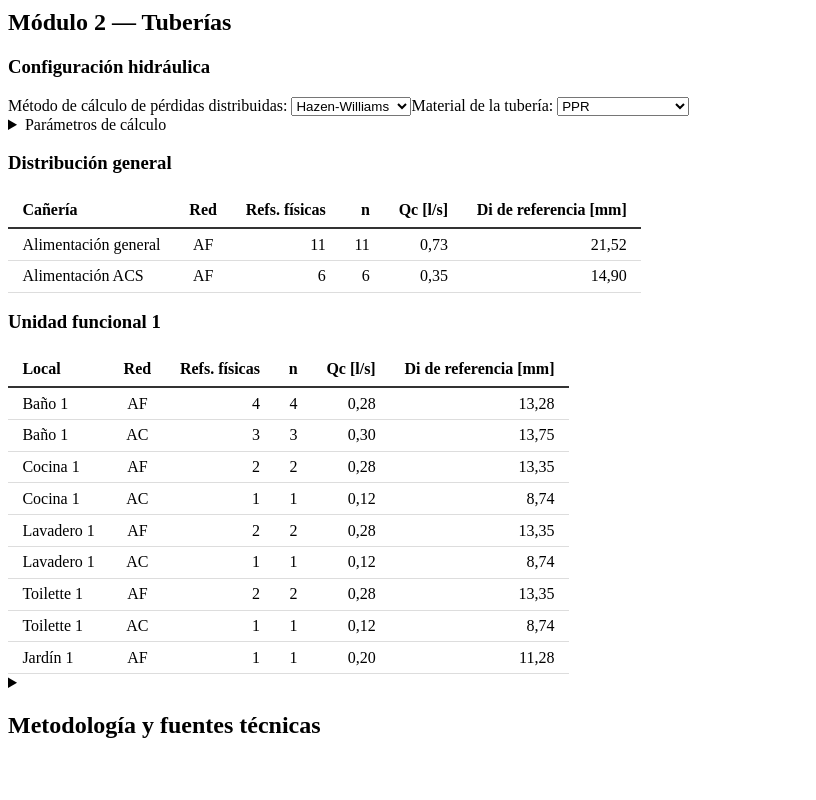
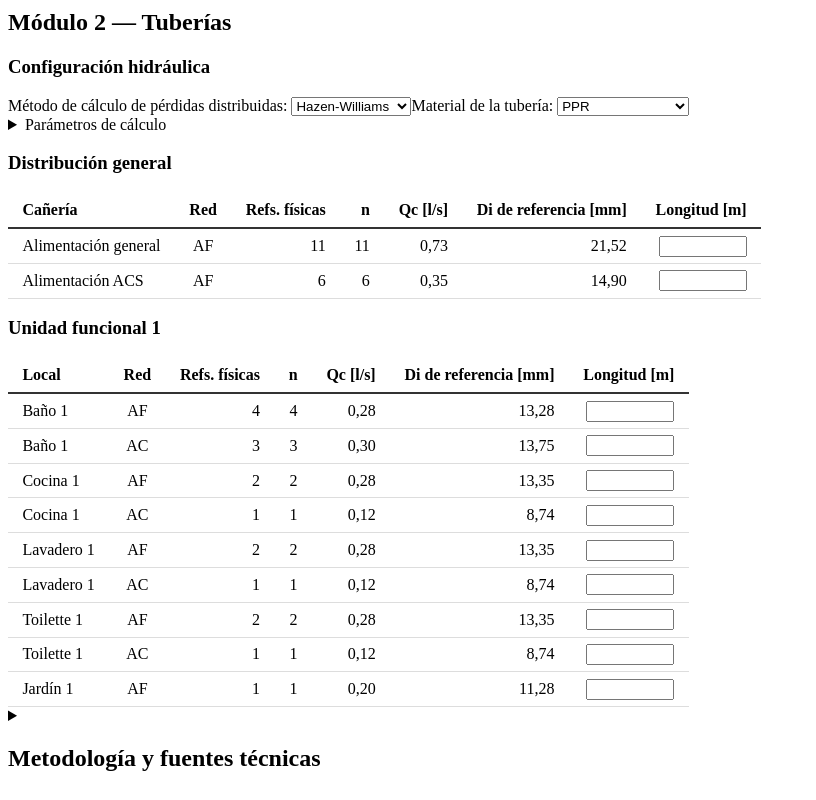
Before and after one commit to nicolasambrosoeras-ctrl/IUAS, a React (Vite) app: page / in a window 1280 px wide. Shown: the part 1819-2619 px from the top of the page, without its empty margins (0-816 px from the left). Before the commit the page ends 2586 px from the top, so only its background shows below. Built offline with nearby package versions, Linux system fonts and the light colour scheme; what pdfmake would draw is missing.

Commit message:
feat: editar longitud de tramos en modulo 2

```diff
--- a/src/interfaz/paginas/ResultadoHidraulicoDeTramo.tsx
+++ b/src/interfaz/paginas/ResultadoHidraulicoDeTramo.tsx
@@ -29,6 +29,7 @@ import {
   identificarFilasPrincipalesDeLocales,
 } from './identificarFilasDeModulo2'
 import { conMaterialTuberia, conMetodoPerdidaDistribuida } from './actualizarConfiguracionHidraulica'
+import { conLongitudDeTramo } from './actualizarRedHidraulica'
 
 // Duplicado intencional de la etiqueta homónima en MotorDemandaPantalla.tsx
 // (mismo criterio que aplicarParticipacionCritA8: segundo consumidor
@@ -103,10 +104,12 @@ function FilaResultado({
   proyecto,
   catalogoArtefactos,
   fila,
+  onCambiar,
 }: {
   proyecto: Proyecto
   catalogoArtefactos: readonly ArtefactoNormativo[]
   fila: FilaDeTabla
+  onCambiar: (proyecto: Proyecto) => void
 }) {
   let errorDelMotor: string | null = null
   let artefactosTexto: string
@@ -133,6 +136,11 @@ function FilaResultado({
     diMinimoTexto = '—'
   }
 
+  // Lectura directa de redHidraulica, fuera del try/catch de arriba: el
+  // input de longitud es independiente de que el motor hidraulico haya
+  // podido resolver Qc para este Tramo (L1 no muestra hf todavia, ver N3).
+  const tramoActual = proyecto.redHidraulica?.tramos.find((tramo) => tramo.id === fila.tramoId)
+
   return (
     <tr>
       <td style={estiloCelda('left')}>{fila.etiqueta}</td>
@@ -149,6 +157,24 @@ function FilaResultado({
         ) : null}
       </td>
       <td style={estiloCelda('right')}>{diMinimoTexto}</td>
+      <td style={estiloCelda('right')}>
+        <input
+          type="number"
+          value={tramoActual?.longitud_m ?? ''}
+          onChange={(evento) => {
+            const texto = evento.target.value
+            if (texto === '') {
+              onCambiar(conLongitudDeTramo(proyecto, fila.tramoId, undefined))
+              return
+            }
+            const longitud_m = Number(texto)
+            if (!Number.isNaN(longitud_m)) {
+              onCambiar(conLongitudDeTramo(proyecto, fila.tramoId, longitud_m))
+            }
+          }}
+          style={{ width: '5rem' }}
+        />
+      </td>
     </tr>
   )
 }
@@ -158,11 +184,13 @@ function TablaDeFilas({
   catalogoArtefactos,
   encabezadoPrimeraColumna,
   filas,
+  onCambiar,
 }: {
   proyecto: Proyecto
   catalogoArtefactos: readonly ArtefactoNormativo[]
   encabezadoPrimeraColumna: string
   filas: readonly FilaDeTabla[]
+  onCambiar: (proyecto: Proyecto) => void
 }) {
   if (filas.length === 0) {
     return null
@@ -179,11 +207,18 @@ function TablaDeFilas({
             <th style={estiloEncabezado('right')}>n</th>
             <th style={estiloEncabezado('right')}>Qc [l/s]</th>
             <th style={estiloEncabezado('right')}>Di de referencia [mm]</th>
+            <th style={estiloEncabezado('right')}>Longitud [m]</th>
           </tr>
         </thead>
         <tbody>
           {filas.map((fila) => (
-            <FilaResultado key={fila.tramoId} proyecto={proyecto} catalogoArtefactos={catalogoArtefactos} fila={fila} />
+            <FilaResultado
+              key={fila.tramoId}
+              proyecto={proyecto}
+              catalogoArtefactos={catalogoArtefactos}
+              fila={fila}
+              onCambiar={onCambiar}
+            />
           ))}
         </tbody>
       </table>
@@ -198,6 +233,7 @@ function TablaDeUnidadFuncional({
   nombre,
   locales,
   filasPrincipales,
+  onCambiar,
 }: {
   proyecto: Proyecto
   catalogoArtefactos: readonly ArtefactoNormativo[]
@@ -205,6 +241,7 @@ function TablaDeUnidadFuncional({
   nombre: string
   locales: Proyecto['unidadesFuncionales'][number]['locales']
   filasPrincipales: ReturnType<typeof identificarFilasPrincipalesDeLocales>
+  onCambiar: (proyecto: Proyecto) => void
 }) {
   const ordinales = derivarOrdinalesDeLocal(locales)
 
@@ -225,6 +262,7 @@ function TablaDeUnidadFuncional({
         catalogoArtefactos={catalogoArtefactos}
         encabezadoPrimeraColumna="Local"
         filas={filas}
+        onCambiar={onCambiar}
       />
     </div>
   )
@@ -389,6 +427,7 @@ export function ResultadoHidraulicoDeTramo({
             catalogoArtefactos={catalogoArtefactos}
             encabezadoPrimeraColumna="Cañería"
             filas={identificarFilasDistribucionGeneral(proyecto)}
+            onCambiar={onCambiar}
           />
 
           {proyecto.unidadesFuncionales.map((uf) => (
@@ -400,6 +439,7 @@ export function ResultadoHidraulicoDeTramo({
               nombre={uf.nombre}
               locales={uf.locales}
               filasPrincipales={filasPrincipalesDeLocales}
+              onCambiar={onCambiar}
             />
           ))}
         </>
--- /dev/null
+++ b/src/interfaz/paginas/actualizarRedHidraulica.ts
@@ -0,0 +1,35 @@
+// Actualizacion inmutable de RedHidraulica dentro de Proyecto: primer punto
+// de escritura productiva sobre esta estructura desde la UI (hasta ahora
+// redHidraulica solo se definia estaticamente en el proyecto demo). Mismo
+// patron que actualizarConfiguracionHidraulica.ts -- funcion pura pequeña,
+// no generaliza a un updater generico de Tramo (un solo campo con semantica
+// propia, no una lista abierta). No crea redHidraulica si esta ausente, no
+// crea/elimina Nodos ni Tramos, no deriva longitud_m de Δz ni de cotas (D-δ.22,
+// CRIT-A20) -- la validacion de longitud_m>0 y compatibilidad con Δz ya
+// vigente en validarRedHidraulica sigue siendo la unica fuente de verdad; este
+// updater no la duplica.
+import type { Proyecto } from '../../modelo/proyecto'
+
+export function conLongitudDeTramo(proyecto: Proyecto, tramoId: string, longitud_m: number | undefined): Proyecto {
+  const { redHidraulica } = proyecto
+  if (redHidraulica === undefined) {
+    return proyecto
+  }
+
+  const tramos = redHidraulica.tramos.map((tramo) => {
+    if (tramo.id !== tramoId) {
+      return tramo
+    }
+    if (longitud_m === undefined) {
+      // Omision explicita de la clave, no `longitud_m: undefined` -- mismo
+      // criterio ya usado para vaciar Local.regimen en MotorDemandaPantalla.tsx:
+      // ausencia real de la propiedad opcional, nunca un valor undefined
+      // asignado.
+      const { longitud_m: _longitudAnterior, ...tramoSinLongitud } = tramo
+      return tramoSinLongitud
+    }
+    return { ...tramo, longitud_m }
+  })
+
+  return { ...proyecto, redHidraulica: { ...redHidraulica, tramos } }
+}
```
Also changed, not shown: 1 other file (tests, documents, lock files or other folders).
